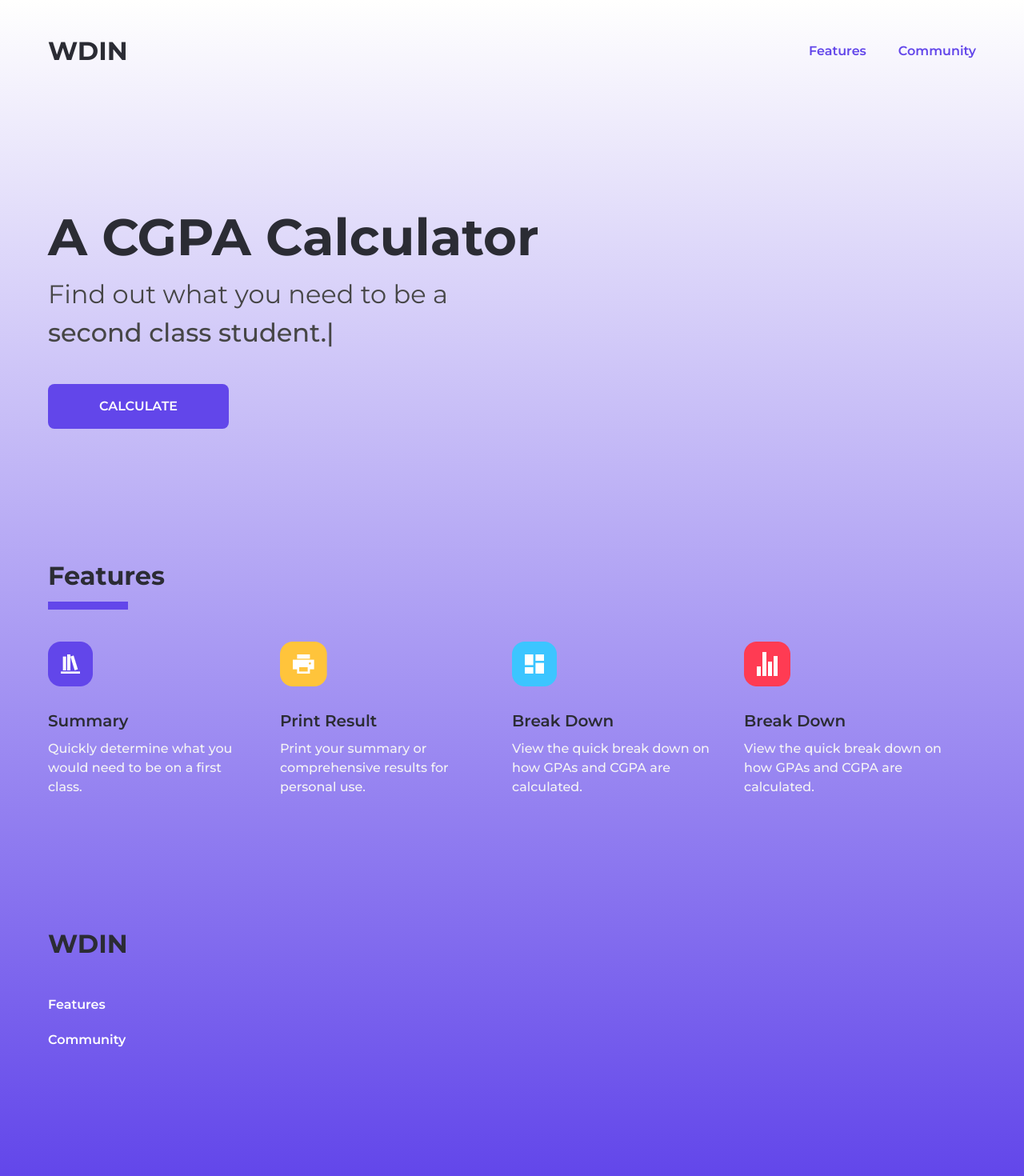
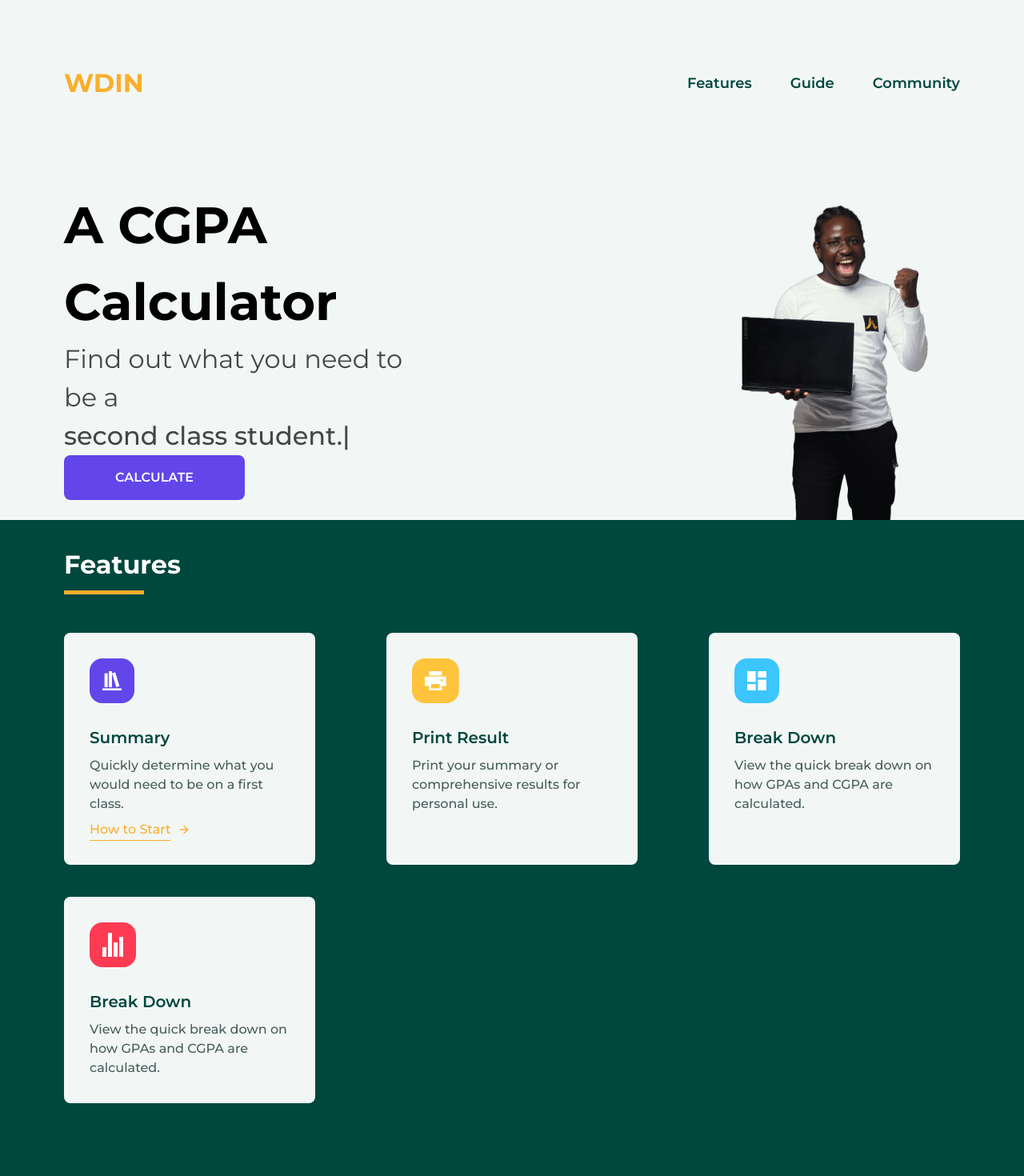
Before and after one commit to Hemephelus/what-do-i-need, a React (Create React App) app: page / in a window 1280 px wide. Shown: the top 1470 px of the page at 80% size. Built offline with nearby package versions, Linux system fonts and the light colour scheme; the HTML template or start-up script is replaced by a standard one; a web font is replaced by a local one.

Commit message:
start web redesign

```diff
--- a/src/App.css
+++ b/src/App.css
@@ -6,10 +6,8 @@
 }
 
 body {
-
-  background: linear-gradient(to bottom, #FFFFFE, #6246EA);
+  @apply bg-mode-bg-light;
   font-family: 'Montserrat', sans-serif;
-  color: #2B2C34;
 }
 
 .Hero-sub-headline p{
@@ -26,76 +24,56 @@ button{
   font-weight: 500;
   /* font-size: 12px; */
 }
+.feature{
+  @apply flex flex-col items-center gap-4 bg-mode-card-bg-dark p-8 rounded-lg md:min-w-[200px] md:max-w-[500px] md:gap-2 md:items-start md:text-left ;
+}
+.feature > p{
+  @apply  text-mode-card-paragraph-dark font-medium text-[12px] md:text-[16px] max-w-[250px];
+}
 
- .feature > h1{
-  @apply text-[#2B2C34] font-semibold font-[16px];
+.feature > h1{
+  @apply text-mode-card-headline-dark font-semibold text-[16px] mt-[20px] md:text-[20px];
 }
+.feature > a{
+  @apply text-mode-link text-[12px] font-medium cursor-pointer underline underline-offset-8  flex items-center gap-2 hover:text-mode-card-paragraph-dark hover:scale-95 md:text-[16px];
+}
+
+
+
+
+/*
 
 
 .feature{
   @apply flex flex-col items-center gap-[16px] max-w-[250px] ;
 }
 
-.feature > p{
-  @apply  text-[#F5F5F5] font-medium font-[12px];
-}
+ */
 
 
 @media (min-width: 640px) {
-  body {
+  /* body {
 
-    background: linear-gradient(to bottom, #FFFFFE, #6246EA);
+    @apply bg-mode-bg-light;
     font-family: 'Montserrat', sans-serif;
     color: #2B2C34;
-  }
+  } */
 
 
-.App{
-  margin: 40px 60px 160px 60px;
+  .App{
+    margin: 60px 0px 160px 0px;
   display: flex;
   flex-direction: column;
   gap: 160px;
 
 }
 
-.App-header{
-  display: flex;
-  justify-content: space-between;
-  align-items: center;
-  /* cursor: pointer; */
-}
 
-.header-links{
-  display: flex;
-  gap: 40px;
-}
 
-.header-link{
-  color: #6246EA;
-  font-weight: 600;
-  font-size: 16px;
-}
-
-.App-name{
-  font-weight: 700;
-  font-size: 32px;
-}
-
-.App-name:hover{
-  scale: 105%;
-  cursor: pointer;
-}
-
-.header-link:hover{
-  color: #2B2C34;
-  scale: 105%;
-  cursor: pointer;
-}
 
 .App-body{
   display: flex;
   flex-direction: column;
-  gap: 160px;
   align-items: flex-start;
   text-align: left;
 }
@@ -116,11 +94,6 @@ button{
   color: #464646;
 }
 
-.Hero-section{
-  display: flex;
-  flex-direction: column;
-  gap: 40px;
-}
 
 
 
@@ -147,79 +120,9 @@ button:hover{
   align-items: flex-start;
 }
 
-.feature-title{
-  font-weight: bold;
-  font-size: 32px;
-
-}
 
 
 
-
-.App-footer{
-  display: flex;
-  flex-direction: column;
-  flex: 1;
-  gap: 40px;
-  flex-wrap: wrap;
-  width: fit-content;
-  align-items: flex-start;
-}
-
-.footer-links{
-  display: flex;
-  flex-direction: column;
-  gap: 20px;
-}
-
-.footer-link{
-  color: #FFFFFE;
-  font-weight: 600;
-  font-size: 16px;
-}
-
-.footer-link:hover{
-  color: #2B2C34;
-  scale: 105%;
-  cursor: pointer;
-}
-
-.feature-section{
-  display: flex;
-  flex-direction: column;
-  gap: 40px;
-  align-items: flex-start;
-}
-
-.feature-line{
-  height: 10px;
-  width: 100px;
-  background: #6246EA;
-}
-
-.feature-headline{
-  display: flex;
-  flex-direction: column;
-  gap: 8px;
-  align-items: flex-start;
-}
-
-.feature{
-  min-width: 200px;
-  max-width: 500px;
-  display: flex;
-  flex-direction: column;
-  gap: 8px;
-  align-items: flex-start;
-  text-align: left;
-}
-
-.feature > p{
-  font-weight: 500;
-  color: #F5F5F5;
-  font-size: 16px;
-  max-width: 250px;
-}
 button{
   border: none;
   padding: 8px 16px;
@@ -228,27 +131,10 @@ button{
   font-weight: 600;
 }
 
-.feature > h1{
-  font-weight: 600;
-  color: #2B2C34;
-  font-size: 20px;
-}
-
-.feature > figure > img{
-  font-weight: 600;
-  color: #2B2C34;
-  font-size: 20px;
-  margin-bottom: 20px;
-
-}
 
 
-.features{
-  display: flex;
-  flex-direction: row;
-  flex-wrap: wrap;
-  justify-content: space-between;
-}
+
+
 
 
 }
--- a/src/App.js
+++ b/src/App.js
@@ -1,6 +1,6 @@
 import "./App.css";
 import { Route, Routes } from "react-router-dom";
-import Homepage from "./components/Homepage";
+import Homepage from "./pages/Homepage";
 import Dashboard from "./pages/Dashboard";
 import yourDetailsDropDown from "./util";
 import { useEffect } from "react";
@@ -11,7 +11,7 @@ function App() {
     localStorage.setItem('CalcDetails', JSON.stringify(yourDetailsDropDown));
   }, []);
   return (
-    <div>
+    <div className="">
 
       <Routes>
       <Route path="*" element={<Homepage />} />
--- a/src/components/Footer.jsx
+++ b/src/components/Footer.jsx
@@ -3,19 +3,23 @@ import React from "react";
 const Footer = () => {
   return (
     <div>
-      <div className="flex flex-col items-center gap-[16px] App-footer ">
-        <h1 className="text-[16px] font-semibold App-name">WDIN</h1>
-        <div className="text-[12px] flex gap-[32px] text-[#eeee39] footer-links">
+      <div className="flex flex-col items-center gap-4 bg-mode-bg-dark p-8  md:gap-12  md:w-full  md:py-16 md:px-20 md:items-start">
+        <h1 className="text-[16px] font-semibold md:text-[32px] md:font-bold hover:scale-105 cursor-pointer text-mode-link">WDIN</h1>
+        <div className="text-[12px] flex gap-[32px] text-mode-bg-light  ">
 
           <a
             href="#Features"
-            className="footer-link"
+            className="font-semibold hover:text-mode-link text-[12px] md:text-lg"
             >Features</a>
+             <a
+            href="#Guide"
+            className="font-semibold hover:text-mode-link text-[12px] md:text-lg"
+            >Guide</a>
           <a
             href="https://discord.gg/Stm6uZuf"
             target="_blank"
             rel="noreferrer"
-            className="footer-link"
+            className="font-semibold hover:text-mode-link text-[12px] md:text-lg"
             >
             Community
           </a>
--- a/src/components/Header.jsx
+++ b/src/components/Header.jsx
@@ -4,33 +4,24 @@ import { Link } from "react-router-dom";
 const Header = () => {
   return (
     <div>
-      <div className="flex justify-between items-center App-header">
+      <div className="flex justify-between items-center p-8 md:p-20 ">
         <Link to="/">
-          <h1 className="text-[16px] font-semibold App-name">WDIN</h1>
+          <h1 className="text-[16px] font-semibold md:text-[32px] md:font-bold hover:scale-105 cursor-pointer text-mode-link">WDIN</h1>
         </Link>
-        {/* <div>
-          <p className="text-[12px] font-semibold text-[#6246EA] header-link">
-            Add School
-          </p>
-          <p className="text-[12px] font-semibold text-[#6246EA] header-link">
-            Add School
-          </p>
-          <p className="text-[12px] font-semibold text-[#6246EA] header-link">
-            Guide
-          </p>
-          <p className="text-[12px] font-semibold text-[#6246EA]  header-link">
-          </p>
-        </div> */}
-        <div className="flex gap-[16px] header-links">
+        <div className="flex gap-4 md:gap-12">
           <a
             href="#Features"
-            className="font-semibold header-link text-[#6246EA] text-[12px]"
+            className="font-semibold text-mode-headline-light hover:text-mode-link text-[12px] md:text-lg "
             >Features</a>
+          <a
+            href="#Guide"
+            className="font-semibold text-mode-headline-light hover:text-mode-link text-[12px] md:text-lg"
+            >Guide</a>
           <a
             href="https://discord.gg/Stm6uZuf"
             target="_blank"
             rel="noreferrer"
-            className="font-semibold header-link text-[#6246EA] text-[12px]"
+            className="font-semibold text-mode-headline-light hover:text-mode-link text-[12px] md:text-lg"
             >
             Community
           </a>
--- a/src/components/Homepage.jsx
+++ /dev/null
@@ -1,24 +0,0 @@
-import React from 'react'
-import { Route, Routes } from "react-router-dom";
-import Footer from "./Footer";
-import Header from "./Header";
-import HomepageBody from "./HomepageBody";
-import YourDetails from "./YourDetails";
-
-
-const Homepage = () => {
-  return (
-    <div  className="flex flex-col gap-[80px]  mx-[32px] mt-[32px] mb-[80px] App">
-        <Header />
-      <Routes>
-
-        <Route path="/" element={<HomepageBody />} />
-        <Route path="/your-details" element={<YourDetails />} />
-      </Routes>
-      <Footer />
-
-    </div>
-  )
-}
-
-export default Homepage
--- a/src/components/HomepageBody.jsx
+++ b/src/components/HomepageBody.jsx
@@ -1,17 +1,20 @@
 import React from 'react'
 import { Link } from 'react-router-dom';
 import Typical from 'react-typical';
+import {FiArrowRight} from "react-icons/fi";
 import summaryIcon from "../assets/home-page/Summary Icon.png";
 import BreakDownIcon from "../assets/home-page/Break Down.png";
 import ComprehensiveIcon from "../assets/home-page/Comprehensive Icon.png";
 import PrintPreviewIcon from "../assets/home-page/Print Preview.png";
+import HeroImage from "../assets/home-page/Hero_Image.png"
 
 const HomepageBody = () => {
   return (
     <div>
-         <div className="flex flex-col gap-[80px] justify-center items-center text-center App-body">
-        <div className="flex flex-col gap-[40px] sm: Hero-section">
-          <div>
+         <div className="flex flex-col justify-center items-center text-center App-body">
+        <div className="flex flex-col gap-[40px] overflow-hidden md:w-full  md:px-20 md:flex-row md:gap-[30%] md:items-center">
+         <div>
+         <div>
             <h1 className=" text-[32px] font-bold sm: Hero-headline">
               A CGPA Calculator
             </h1>
@@ -43,14 +46,21 @@ const HomepageBody = () => {
               Comprehensive Calculation
             </button> */}
           </div>
+         </div>
+
+
+          <div className='relative overflow-visible bg-contain lol' >
+            {/* <div className="w-[500px] h-[500px] rounded-full absolute -right-[30%] -z-10 bg-mode-link"></div> */}
+            <img src={HeroImage} alt="Hero" className='w-full h-full'/>
+          </div>
         </div>
 
-        <div className="flex flex-col gap-[40px] items-center feature-section">
-          <div className="flex flex-col gap-[8px] items-center feature-headline">
-            <h1 className="text-[20px] font-bold feature-title" id='Features'>Features</h1>
-            <div className="w-[50px] h-[5px] bg-[#6246EA] feature-line"></div>
+        <div className="flex flex-col gap-12 items-center p-8 bg-mode-bg-dark w-full md:px-20 md:items-start   ">
+          <div className="flex flex-col gap-[8px] items-center md:items-start ">
+            <h1 className="text-[20px] font-bold md:text-[32px] text-mode-headline-dark" id='Features'>Features</h1>
+            <div className="w-[50px] h-[5px] bg-mode-link md:h-[5px] md:w-[100px]"></div>
           </div>
-          <div className="flex  flex-col gap-[40px] features">
+          <div className="flex  flex-col gap-[40px] md:flex-row md:flex-wrap md:justify-between ">
             <div className="feature">
               <figure>
                 <img
@@ -63,6 +73,7 @@ const HomepageBody = () => {
               <p>
                 Quickly determine what you would need to be on a first class.
               </p>
+              <a href='#How to Start'>How to Start <FiArrowRight/></a>
             </div>
 
             <div className="flex flex-col items-center feature">
@@ -77,6 +88,7 @@ const HomepageBody = () => {
               <p>
                 Print your summary or comprehensive results for personal use.
               </p>
+
             </div>
 
             <div className="flex flex-col items-center feature">
--- a/src/components/YourDetails.jsx
+++ /dev/null
@@ -1,97 +0,0 @@
-import React, { useState, useEffect } from "react";
-import Selector from "./Selector";
-import { Link } from "react-router-dom";
-
-const YourDetails = () => {
-
-  const yourDetailsDropDown = JSON.parse(localStorage.getItem('CalcDetails'))
-
-  const [userData, setUserData] = useState(yourDetailsDropDown.UserData);
-  const [inputValue, setInputValue] = useState("");
-  const [condition, setCondition] = useState(false);
-
-  const handleInputChange = (event) => {
-    setInputValue(event.target.value);
-    let updatedUserData = { ...userData };
-    updatedUserData.FullName = inputValue;
-    setUserData(updatedUserData);
-    yourDetailsDropDown["UserData"] = updatedUserData
-    localStorage.setItem('CalcDetails', JSON.stringify(yourDetailsDropDown));
-  };
-
-  const getDropDownValue = (selectedValue, selectionName) => {
-    let updatedUserData = { ...userData };
-    updatedUserData[selectionName] = selectedValue;
-    updatedUserData.FullName = inputValue;
-    setUserData(updatedUserData);
-    yourDetailsDropDown["UserData"] = updatedUserData
-    localStorage.setItem('CalcDetails', JSON.stringify(yourDetailsDropDown));
-  };
-
-
-  useEffect(() => {
-    setCondition(Object.values(userData).every((val) => val.length > 2));
-  }, [userData]);
-
-  return (
-    <div className="your-details flex justify-center">
-      <div className="details-card w-[600px] bg-slate-200 rounded-3xl flex flex-col justify-center items-center gap-8 p-8 sm:p-16 shadow-2xl">
-        <h1 className="text-2xl font-semibold text-[#6246EA]">Your Details</h1>
-        <div className="details-input flex flex-col gap-[32px] w-full">
-          <div className="detail-input flex flex-col gap-[8px] w-full">
-            <h3 className="font-medium ">Full Name:</h3>
-            <input
-              type="text"
-              className="bg-white min-w-[200px] w-full h-[35px] p-2 flex items-center justify-between rounded overflow-hidden outline-none border hover:border-slate-500"
-              value={inputValue}
-              onChange={handleInputChange}
-            />
-          </div>
-          <div className="detail-input flex flex-col gap-[8px] w-full">
-            <h3 className="font-medium ">University:</h3>
-            <Selector
-              DropDownList={yourDetailsDropDown.Universities}
-              callback={getDropDownValue}
-            />
-          </div>
-          <div className="detail-input flex flex-col gap-[8px]">
-            <h3 className="font-medium ">Department:</h3>
-            <Selector
-              DropDownList={yourDetailsDropDown.Departments}
-              callback={getDropDownValue}
-            />
-          </div>
-          <div className="detail-input flex flex-col gap-[8px]">
-            <h3 className="font-medium ">Duration Of Course:</h3>
-            <Selector
-              DropDownList={yourDetailsDropDown.DurationOfCourse}
-              callback={getDropDownValue}
-            />
-          </div>
-          {/* <div className="detail-input flex flex-col gap-[8px]">
-            <h3 className="font-medium ">What class do you want to be in?</h3>
-            <Selector
-              DropDownList={yourDetailsDropDown.ClassLevels}
-              callback={getDropDownValue}
-            />
-          </div> */}
-        </div>
-        {condition ? (
-          <Link to="/dashboard">
-            <button type="submit" className="bg-[#6246EA] text-[#FFFFFE] w-64">
-              START
-            </button>
-          </Link>
-        ) : (
-          <Link to="/your-details">
-            <button type="submit" className="bg-[#FFFFFE] text-[#6246EA] w-64">
-              enter data
-            </button>
-          </Link>
-        )}
-      </div>
-    </div>
-  );
-};
-
-export default YourDetails;
--- a/tailwind.config.js
+++ b/tailwind.config.js
@@ -4,7 +4,32 @@ module.exports = {
     "./src/**/*.{html,js,jsx}"
   ],
   theme: {
-    extend: {},
+    extend: {
+      colors: {
+        'mode-bg-light': '#f2f7f5',
+        'mode-headline-light': '#00473e',
+        'mode-paragraph-light': '#475d5b',
+        'mode-button-bg-light': '#faae2b',
+        'mode-button-text-light': '#00473e',
+
+        'mode-bg-dark': '#00473e',
+        'mode-headline-dark': '#fffffe',
+        'mode-sub-heading-dark': '#f2f7f5',
+        'mode-card-bg-dark': '#f2f7f5',
+        'mode-card-headline-dark': '#00473e',
+        'mode-card-paragraph-dark': '#475d5b',
+        'mode-button-bg-dark': '#00473e',
+        'mode-button-text-dark': '#f2f7f5',
+
+        'mode-form-input': '#f2f7f5',
+        'mode-form-placeholder': '#00473e80',
+        'mode-form-value': '#00473e',
+        'mode-link': '#faae2b',
+
+        'mode-bg-alt': '#ffa8ba',
+
+      },
+    },
   },
   plugins: [],
 }
```
